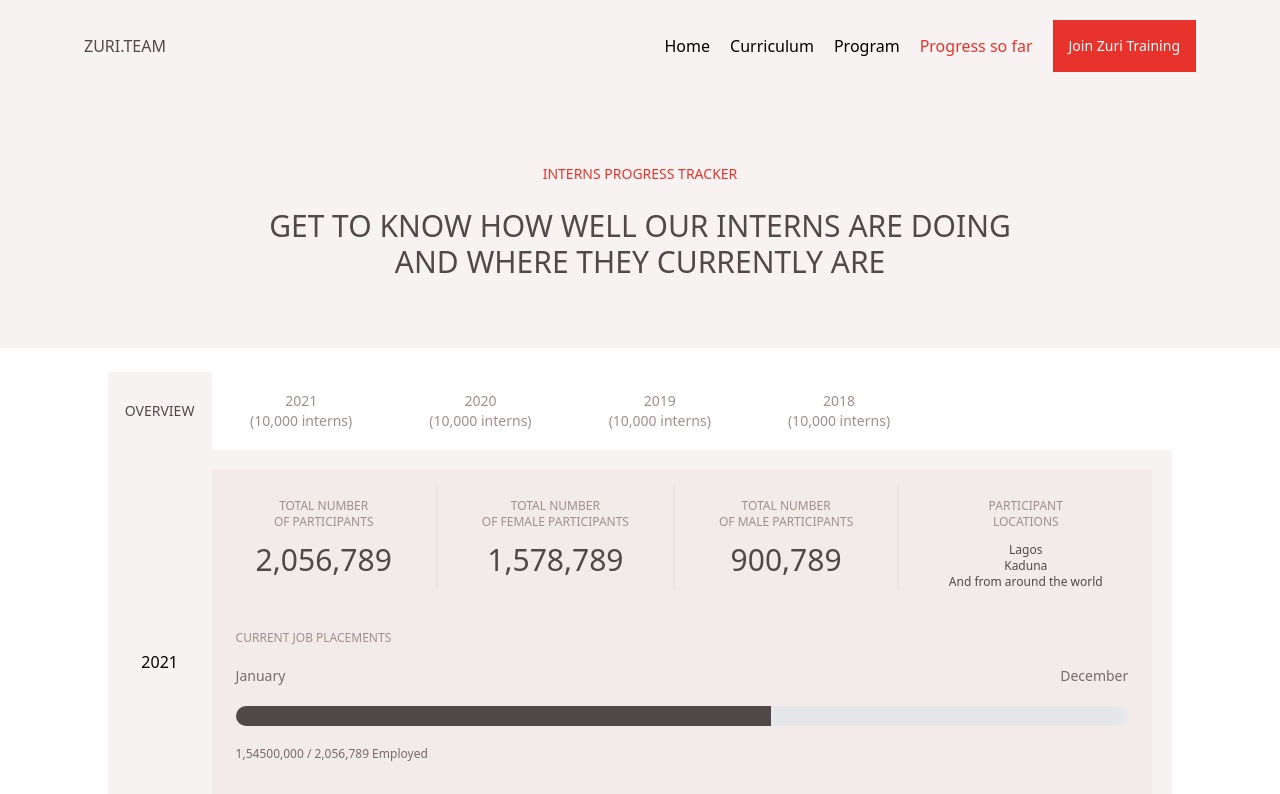
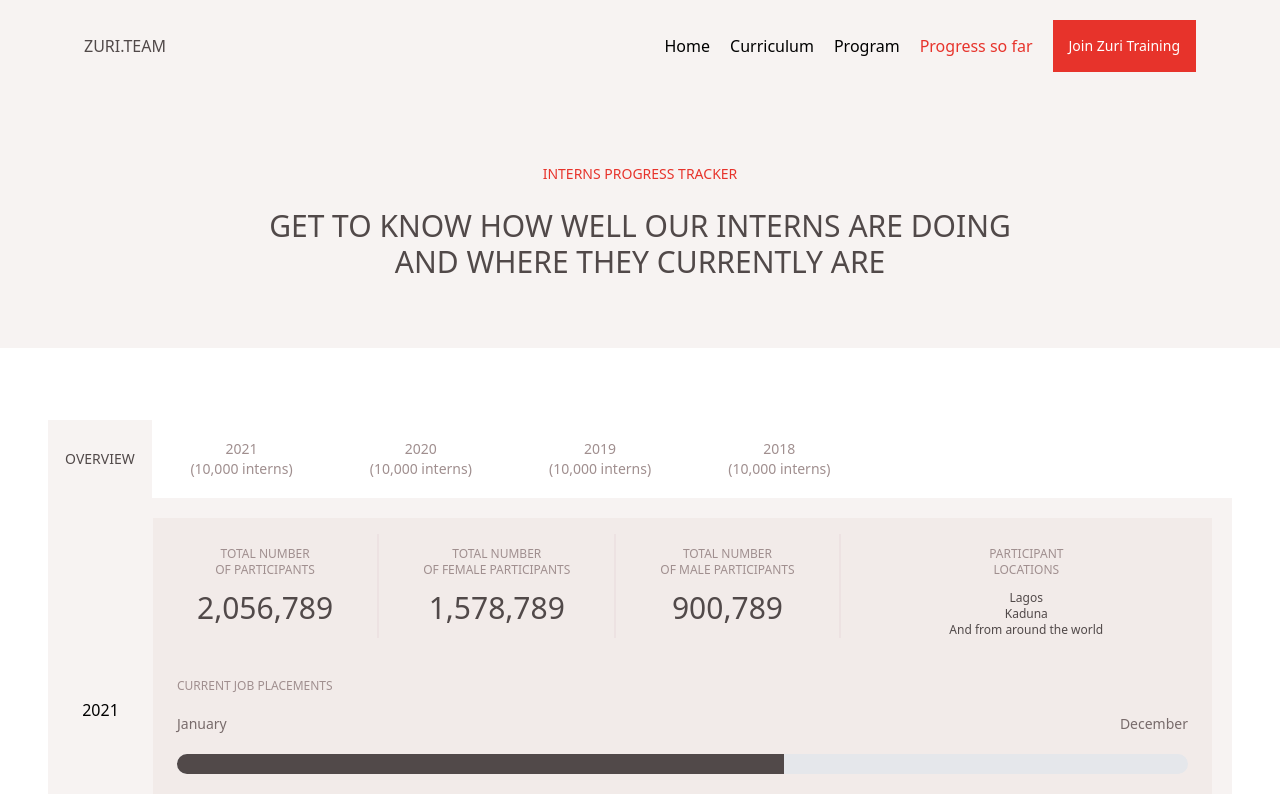
Before and after one commit to paisoncodes/zuri_team_progress_tracker, a Vue app in the folder frontend/: page / in a window 1280 px wide. Shown: the top 794 px of the page. Built offline with nearby package versions, Linux system fonts and the light colour scheme; the HTML template or start-up script is replaced by a standard one.

Commit message:
extra space UI fix

```diff
--- a/frontend/src/components/HomeContainer.vue
+++ b/frontend/src/components/HomeContainer.vue
@@ -1,6 +1,6 @@
 <template>
 
-<div class="my-6 mx-auto">
+<div class="my-6 pad-cont">
 
     <nav class="flex flex-col sm:flex-row text-sm">
         <button class="py-4 bg-brand-red-light-1 padtab1 block hover:text-blue-500 focus:outline-none text-brand-gray-dark-1 font-medium border-brand-gray-light">
@@ -84,6 +84,10 @@ data(){
 
 <style scoped>
 
+.pad-cont{
+    padding: 3rem;
+}
+
 .padtab1{
     padding: 0 1.07rem;
 }
```
